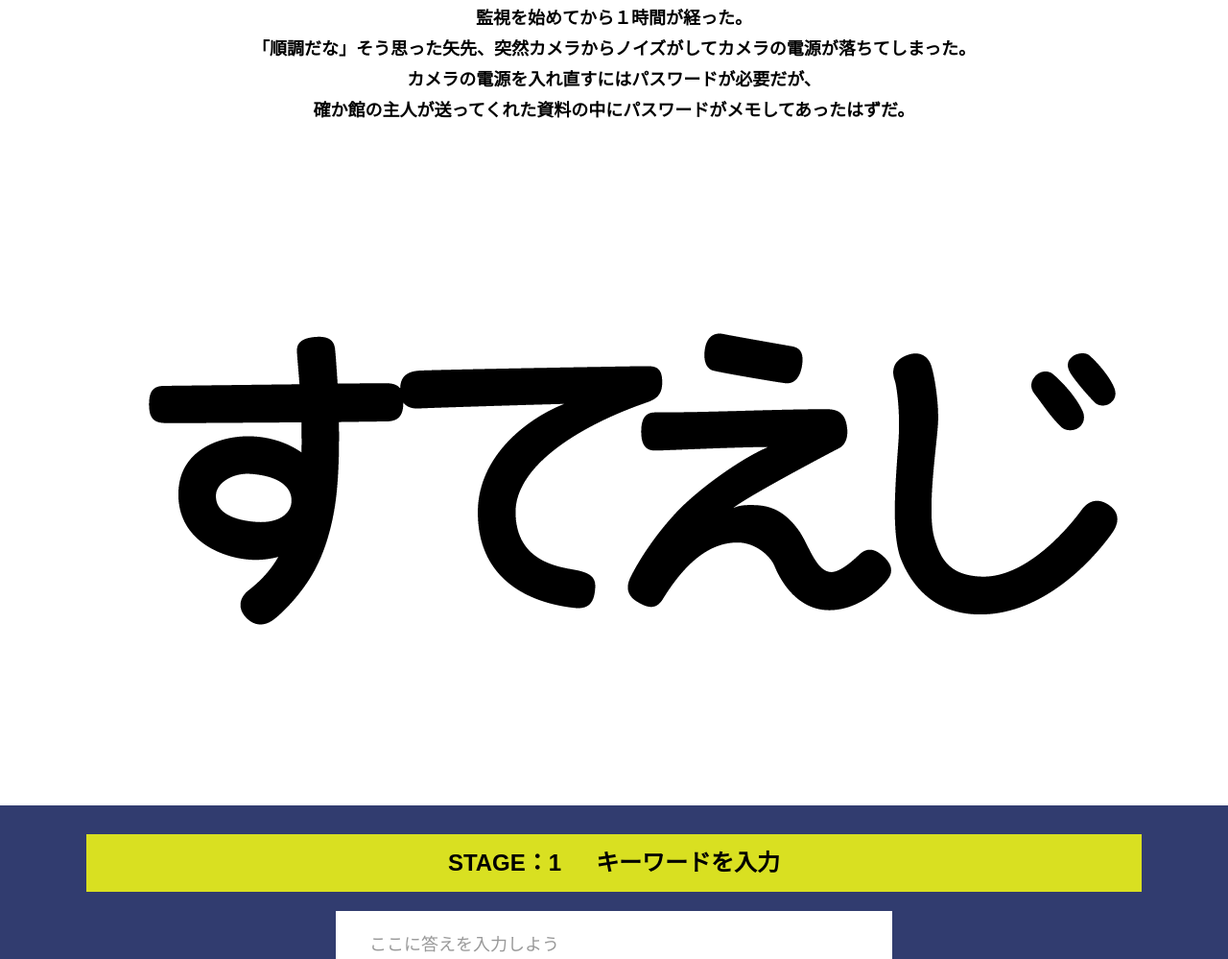
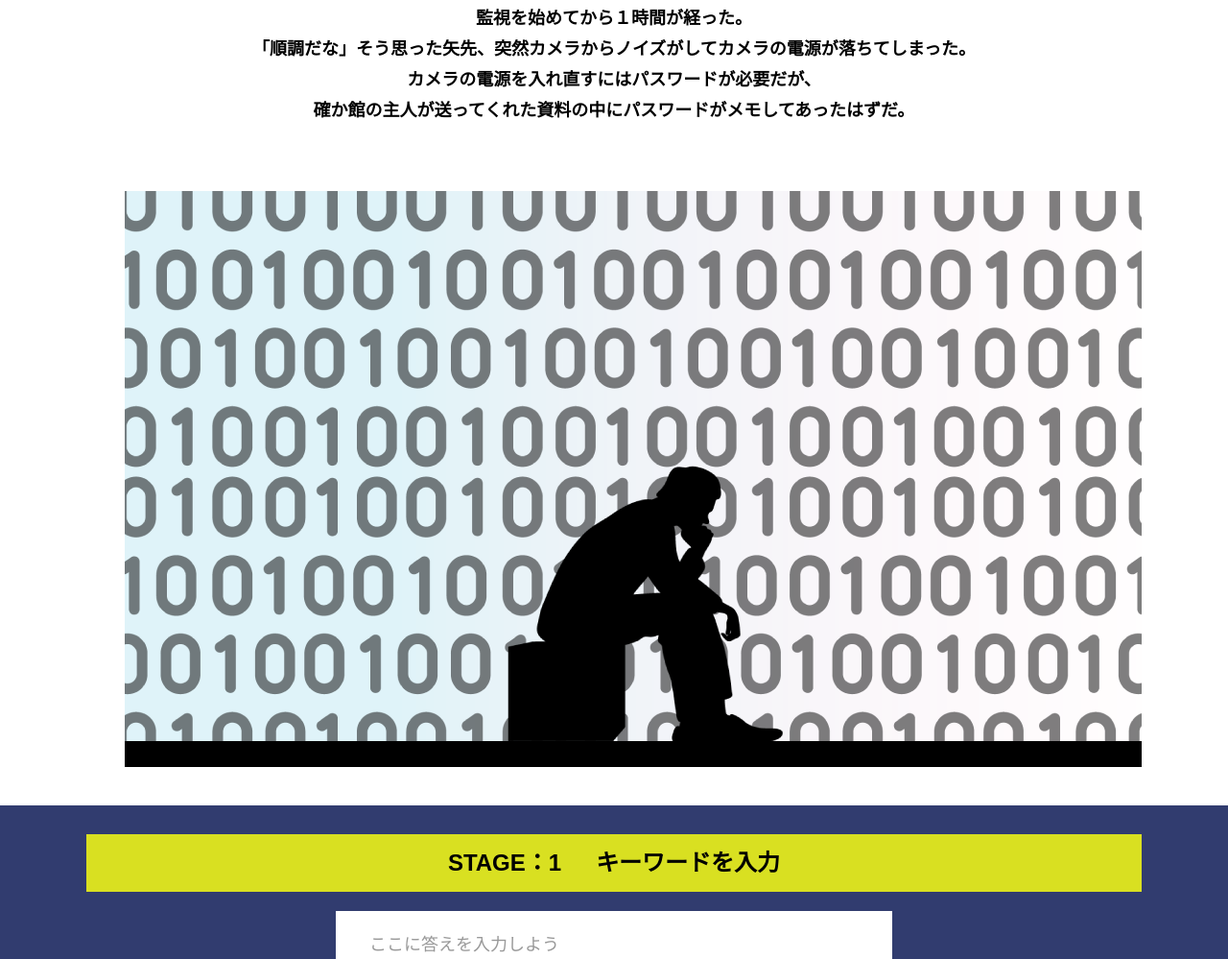
Before and after one commit to makoto564/alfa-yoyogi-42, a plain HTML site: page main.html in a window 1280 px wide. Shown: the part 380-1379 px from the top of the page at 96% size. Drawn offline with nearby package versions, Linux system fonts and the light colour scheme.

Commit message:
Update main.html

```diff
--- a/main.html
+++ b/main.html
@@ -44,7 +44,7 @@
 
             <div class="container">
               <figure class="image__container">
-                <img src="assets/images/stage.png" alt="">
+                <img src="assets/images/stage1.png" alt="">
               </figure>
 
  <!--  YouTube貼り付け
```
